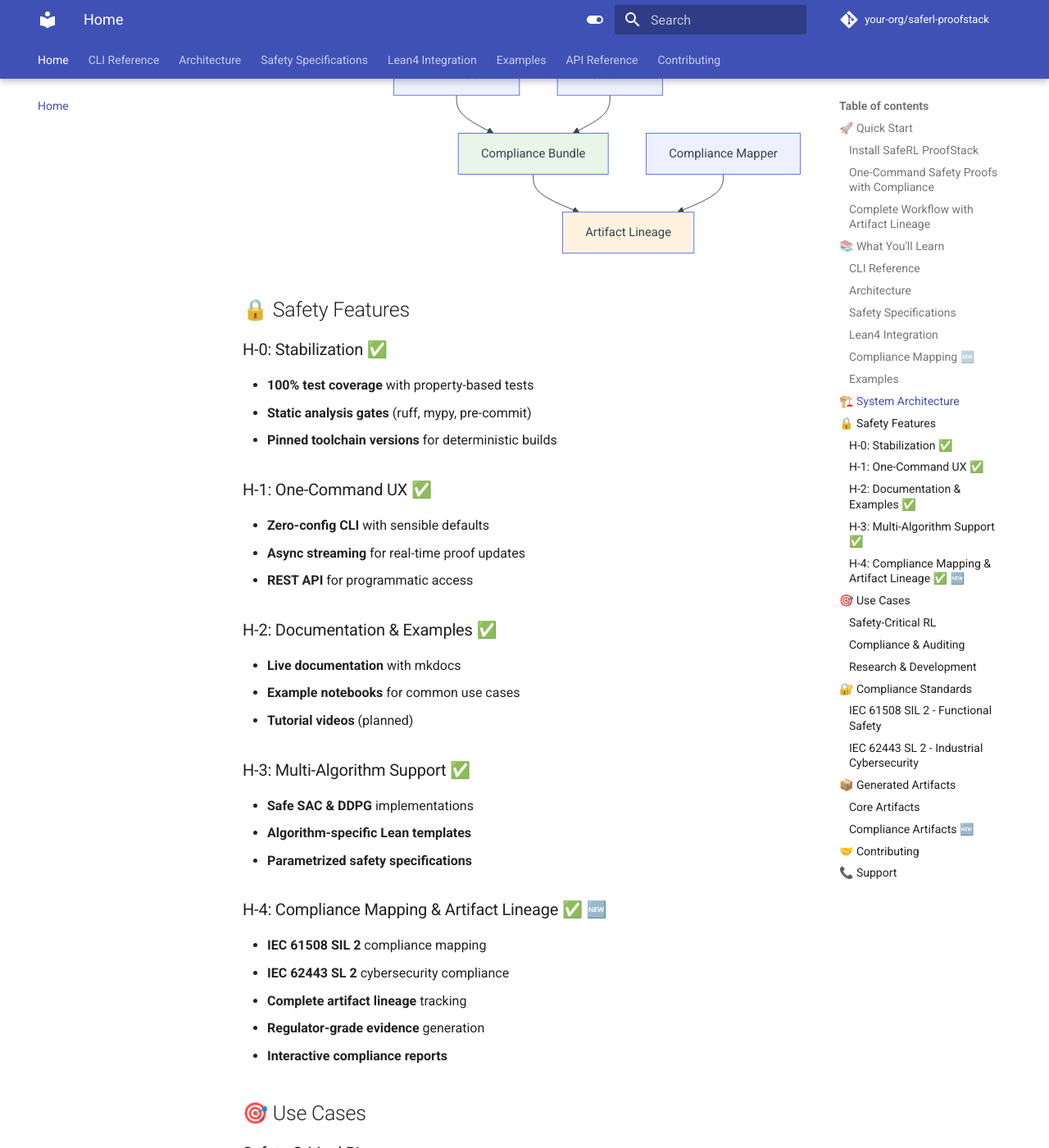
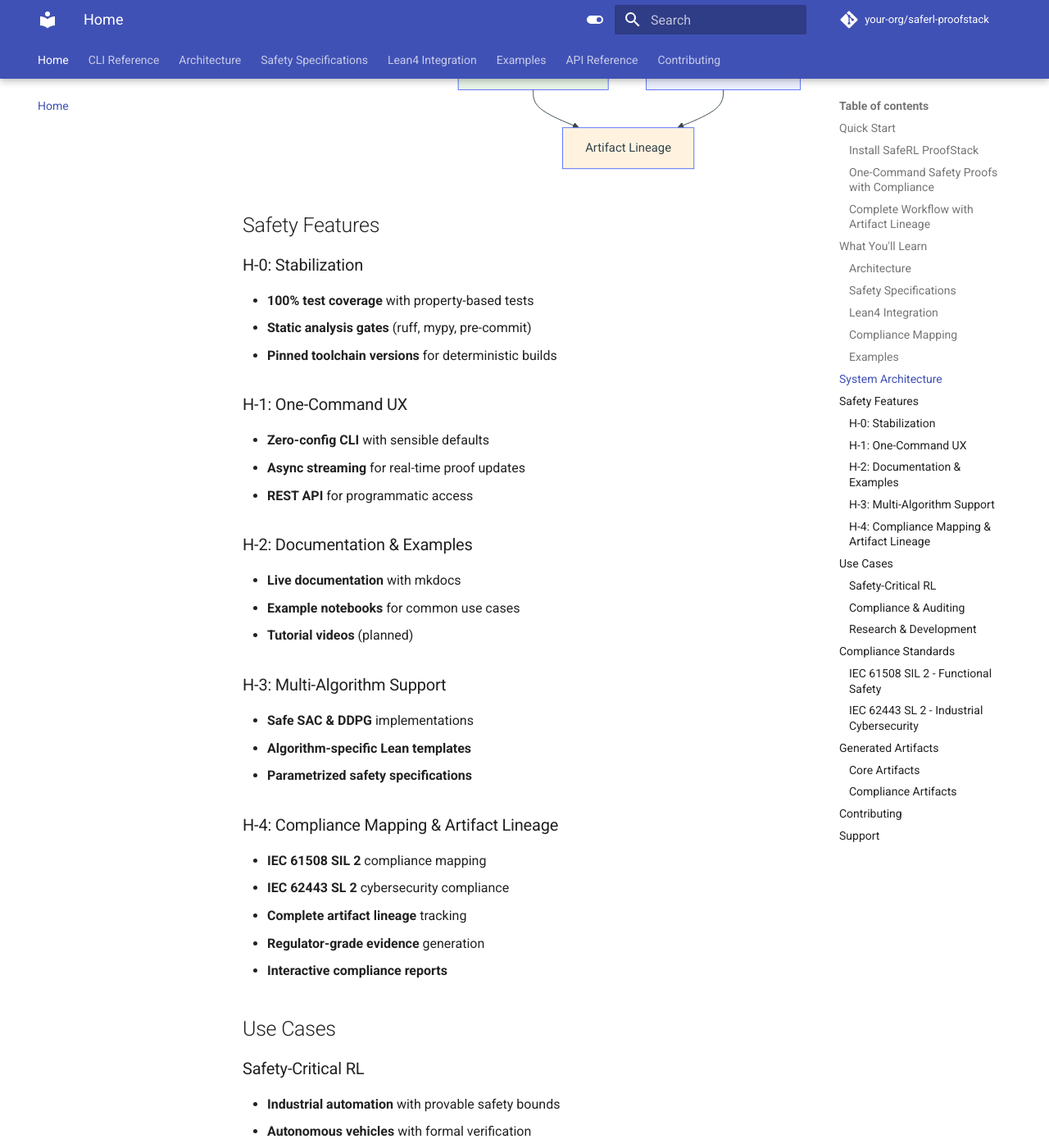
Before and after one commit to fraware/saferl-proof-stack, an MkDocs documentation site: the page built from docs/index.md, in a window 1280 px wide and 1400 px high, scrolled down 2288 px. Shown: the whole window at 82% size. Built offline with MkDocs 1.6.1 and Material for MkDocs 9.7.7, drawn with Linux system fonts in a browser that asks for light colours; comment, search, counter and statistics services are not loaded; the version menu is left out; some of the changed text lies outside the part shown.

Commit message:
Update index.md

````diff
--- a/docs/index.md
+++ b/docs/index.md
@@ -4,7 +4,7 @@
 
 SafeRL ProofStack combines reinforcement learning with formal verification in Lean4 and generates comprehensive compliance artifacts with **complete artifact lineage** for safety-critical AI systems.
 
-## 🚀 Quick Start
+## Quick Start
 
 ### Install SafeRL ProofStack
 
@@ -46,11 +46,7 @@ with open("attestation_bundle/compliance.json") as f:
     print(f"Compliance rate: {compliance_data['summary']['compliance_rate']}%")
 ```
 
-## 📚 What You'll Learn
-
-### [CLI Reference](cli.md)
-
-Complete command-line interface documentation with examples.
+## What You'll Learn
 
 ### [Architecture](architecture.md)
 
@@ -64,7 +60,7 @@ How to write safety invariants and guard conditions.
 
 Formal proof generation and verification.
 
-### [Compliance Mapping](compliance.md) 🆕
+### [Compliance Mapping](compliance.md)
 
 **Regulator-grade evidence** with complete artifact lineage tracking.
 
@@ -76,7 +72,7 @@ Jupyter notebooks for common use cases:
 - [Compressor Station](notebooks/compressor_station.md)
 - [Robotic Arm](notebooks/robotic_arm.md)
 
-## 🏗️ System Architecture
+## System Architecture
 
 ```mermaid
 graph TB
@@ -97,33 +93,33 @@ graph TB
     style F fill:#fff3e0
 ```
 
-## 🔒 Safety Features
+## Safety Features
 
-### H-0: Stabilization ✅
+### H-0: Stabilization
 
 - **100% test coverage** with property-based tests
 - **Static analysis gates** (ruff, mypy, pre-commit)
 - **Pinned toolchain versions** for deterministic builds
 
-### H-1: One-Command UX ✅
+### H-1: One-Command UX
 
 - **Zero-config CLI** with sensible defaults
 - **Async streaming** for real-time proof updates
 - **REST API** for programmatic access
 
-### H-2: Documentation & Examples ✅
+### H-2: Documentation & Examples
 
 - **Live documentation** with mkdocs
 - **Example notebooks** for common use cases
 - **Tutorial videos** (planned)
 
-### H-3: Multi-Algorithm Support ✅
+### H-3: Multi-Algorithm Support
 
 - **Safe SAC & DDPG** implementations
 - **Algorithm-specific Lean templates**
 - **Parametrized safety specifications**
 
-### H-4: Compliance Mapping & Artifact Lineage ✅ 🆕
+### H-4: Compliance Mapping & Artifact Lineage
 
 - **IEC 61508 SIL 2** compliance mapping
 - **IEC 62443 SL 2** cybersecurity compliance
@@ -131,7 +127,7 @@ graph TB
 - **Regulator-grade evidence** generation
 - **Interactive compliance reports**
 
-## 🎯 Use Cases
+## Use Cases
 
 ### Safety-Critical RL
 
@@ -151,7 +147,7 @@ graph TB
 - **Novel environments** with safety specifications
 - **Proof-of-concept** with compliance bundles
 
-## 🔐 Compliance Standards
+## Compliance Standards
 
 ### IEC 61508 SIL 2 - Functional Safety
 
@@ -168,7 +164,7 @@ graph TB
 | SR-3: System Integrity     | ✅ Compliant | Formal integrity proofs |
 | SR-10: Security Monitoring | ✅ Compliant | Runtime monitoring      |
 
-## 📦 Generated Artifacts
+## Generated Artifacts
 
 ### Core Artifacts
 
@@ -176,14 +172,14 @@ graph TB
 - **Runtime Guards** - C code for safety enforcement
 - **SBOM** - Software bill of materials
 
-### Compliance Artifacts 🆕
+### Compliance Artifacts
 
 - **compliance.json** - Complete artifact lineage mapping
 - **attestation.html** - Interactive compliance report
 - **attestation.pdf** - Printable regulatory summary
 - **Audit Trail** - Complete verification history
 
-## 🤝 Contributing
+## Contributing
 
 See our [Contributing Guide](../CONTRIBUTING.md) for:
 
@@ -192,7 +188,7 @@ See our [Contributing Guide](../CONTRIBUTING.md) for:
 - Testing requirements
 - Pull request process
 
-## 📞 Support
+## Support
 
 - **Issues**: [GitHub Issues](https://github.com/your-org/saferl-proofstack/issues)
 - **Discussions**: [GitHub Discussions](https://github.com/your-org/saferl-proofstack/discussions)
@@ -200,4 +196,4 @@ See our [Contributing Guide](../CONTRIBUTING.md) for:
 
 ---
 
-**SafeRL ProofStack** - Making RL systems provably safe with regulator-grade evidence. 🛡️⚖️
+**SafeRL ProofStack** - Making RL systems provably safe with regulator-grade evidence.
````
